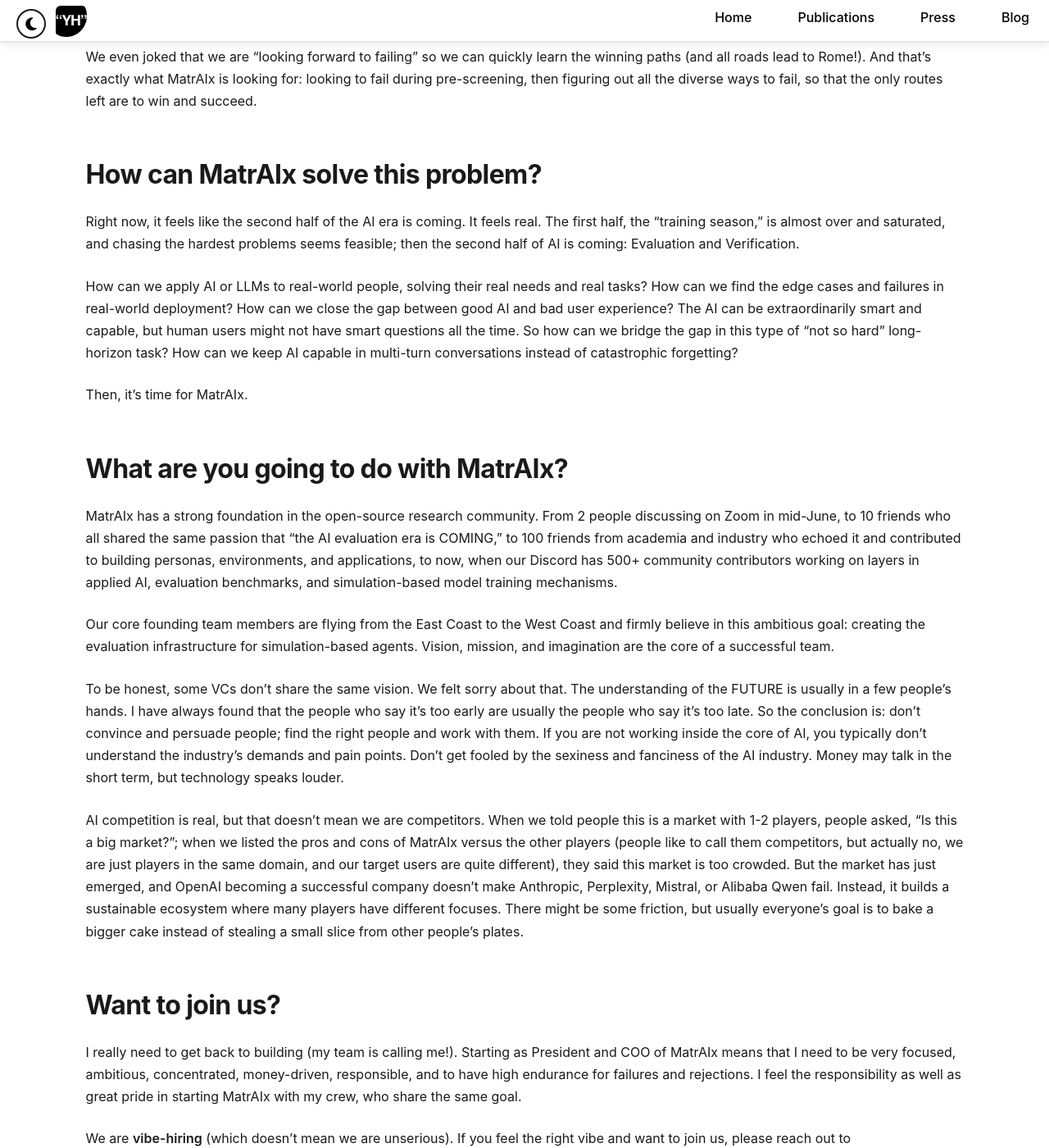
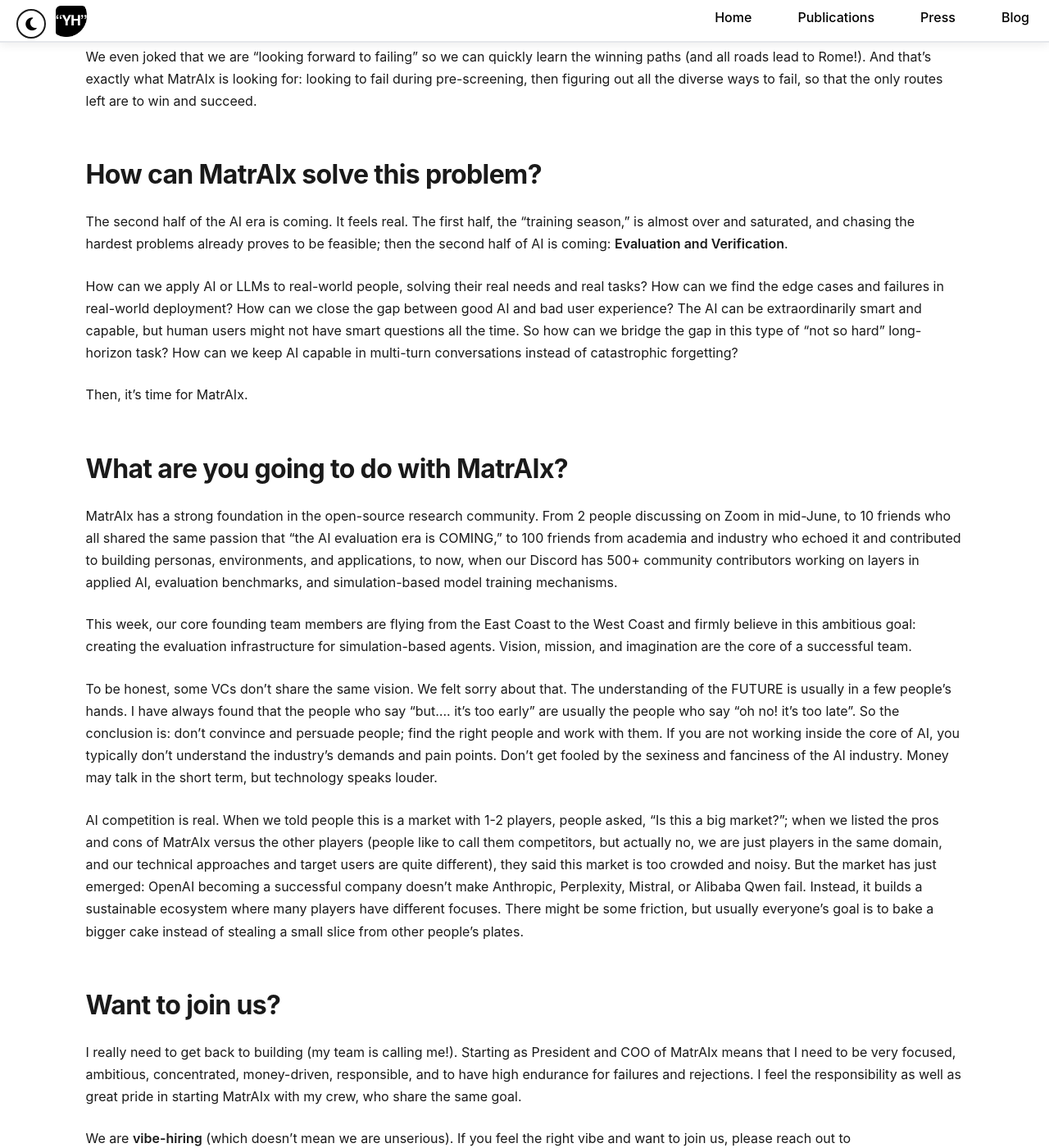
Before and after one commit to YuexingHao/Yuexing-Hao, a Jekyll site: the page built from _posts/2026-09-17-biggest-bet-starting-a-company.md, in a window 1280 px wide and 1400 px high, scrolled down 1531 px. Shown: the whole window at 82% size. Built offline with Jekyll 4.4.1, drawn with Linux system fonts in a browser that asks for light colours; a style sheet for code colours, icons or effects is not loaded.

Commit message:
Post: wording edits to Biggest Bet
Co-Authored-By: Claude Fable 5.1 <noreply@anthropic.com>

```diff
--- a/_posts/2026-09-17-biggest-bet-starting-a-company.md
+++ b/_posts/2026-09-17-biggest-bet-starting-a-company.md
@@ -33,7 +33,7 @@ We even joked that we are "looking forward to failing" so we can quickly learn t
 
 ## How can MatrAIx solve this problem?
 
-Right now, it feels like the second half of the AI era is coming. It feels real. The first half, the "training season," is almost over and saturated, and chasing the hardest problems seems feasible; then the second half of AI is coming: Evaluation and Verification.
+The second half of the AI era is coming. It feels real. The first half, the "training season," is almost over and saturated, and chasing the hardest problems already proves to be feasible; then the second half of AI is coming: **Evaluation and Verification**.
 
 How can we apply AI or LLMs to real-world people, solving their real needs and real tasks? How can we find the edge cases and failures in real-world deployment? How can we close the gap between good AI and bad user experience? The AI can be extraordinarily smart and capable, but human users might not have smart questions all the time. So how can we bridge the gap in this type of "not so hard" long-horizon task? How can we keep AI capable in multi-turn conversations instead of catastrophic forgetting?
 
@@ -43,11 +43,11 @@ Then, it's time for MatrAIx.
 
 MatrAIx has a strong foundation in the open-source research community. From 2 people discussing on Zoom in mid-June, to 10 friends who all shared the same passion that "the AI evaluation era is COMING," to 100 friends from academia and industry who echoed it and contributed to building personas, environments, and applications, to now, when our Discord has 500+ community contributors working on layers in applied AI, evaluation benchmarks, and simulation-based model training mechanisms.
 
-Our core founding team members are flying from the East Coast to the West Coast and firmly believe in this ambitious goal: creating the evaluation infrastructure for simulation-based agents. Vision, mission, and imagination are the core of a successful team.
+This week, our core founding team members are flying from the East Coast to the West Coast and firmly believe in this ambitious goal: creating the evaluation infrastructure for simulation-based agents. Vision, mission, and imagination are the core of a successful team.
 
-To be honest, some VCs don't share the same vision. We felt sorry about that. The understanding of the FUTURE is usually in a few people's hands. I have always found that the people who say it's too early are usually the people who say it's too late. So the conclusion is: don't convince and persuade people; find the right people and work with them. If you are not working inside the core of AI, you typically don't understand the industry's demands and pain points. Don't get fooled by the sexiness and fanciness of the AI industry. Money may talk in the short term, but technology speaks louder.
+To be honest, some VCs don't share the same vision. We felt sorry about that. The understanding of the FUTURE is usually in a few people's hands. I have always found that the people who say "but.... it's too early" are usually the people who say "oh no! it's too late". So the conclusion is: don't convince and persuade people; find the right people and work with them. If you are not working inside the core of AI, you typically don't understand the industry's demands and pain points. Don't get fooled by the sexiness and fanciness of the AI industry. Money may talk in the short term, but technology speaks louder.
 
-AI competition is real, but that doesn't mean we are competitors. When we told people this is a market with 1-2 players, people asked, "Is this a big market?"; when we listed the pros and cons of MatrAIx versus the other players (people like to call them competitors, but actually no, we are just players in the same domain, and our target users are quite different), they said this market is too crowded. But the market has just emerged, and OpenAI becoming a successful company doesn't make Anthropic, Perplexity, Mistral, or Alibaba Qwen fail. Instead, it builds a sustainable ecosystem where many players have different focuses. There might be some friction, but usually everyone's goal is to bake a bigger cake instead of stealing a small slice from other people's plates.
+AI competition is real. When we told people this is a market with 1-2 players, people asked, "Is this a big market?"; when we listed the pros and cons of MatrAIx versus the other players (people like to call them competitors, but actually no, we are just players in the same domain, and our technical approaches and target users are quite different), they said this market is too crowded and noisy. But the market has just emerged: OpenAI becoming a successful company doesn't make Anthropic, Perplexity, Mistral, or Alibaba Qwen fail. Instead, it builds a sustainable ecosystem where many players have different focuses. There might be some friction, but usually everyone's goal is to bake a bigger cake instead of stealing a small slice from other people's plates.
 
 ## Want to join us?
 
```
